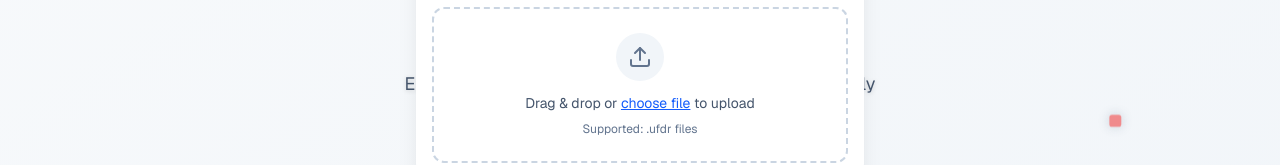
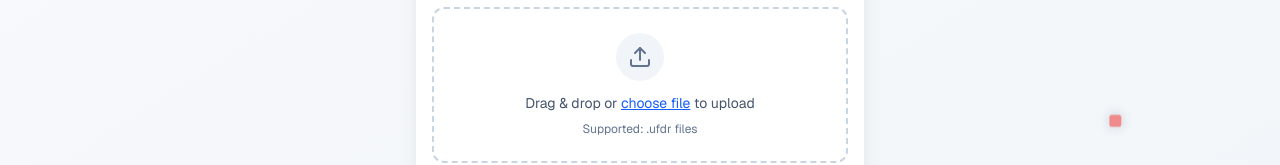
Before and after one commit to areebahmeddd/cognito.ai, a Next.js app in the folder frontend/: page / in a window 1280 px wide. Shown: the part 358-523 px from the top of the page. Built offline with nearby package versions, Linux system fonts and the light colour scheme.

Commit message:
fix: animation load bug

```diff
--- a/frontend/app/page.tsx
+++ b/frontend/app/page.tsx
@@ -40,17 +40,20 @@ export default function HomePage() {
   ];
 
   useEffect(() => {
+    // Don't animate when modal is shown
+    if (showUploadModal) return;
+
     const interval = setInterval(() => {
       setIsVisible(false);
       setTimeout(() => {
         setCurrentTextIndex(
-          (prevIndex) => (prevIndex + 1) % animatedTexts.length,
+          (prevIndex) => (prevIndex + 1) % animatedTexts.length
         );
         setIsVisible(true);
       }, 300);
     }, 3000);
     return () => clearInterval(interval);
-  }, [animatedTexts.length]);
+  }, [animatedTexts.length, showUploadModal]);
 
   const handleFileUpload = (event: React.ChangeEvent<HTMLInputElement>) => {
     const files = event.target.files;
@@ -61,7 +64,7 @@ export default function HomePage() {
   };
 
   const handleModalFileUpload = (
-    event: React.ChangeEvent<HTMLInputElement>,
+    event: React.ChangeEvent<HTMLInputElement>
   ) => {
     const files = event.target.files;
     if (files) {
```
